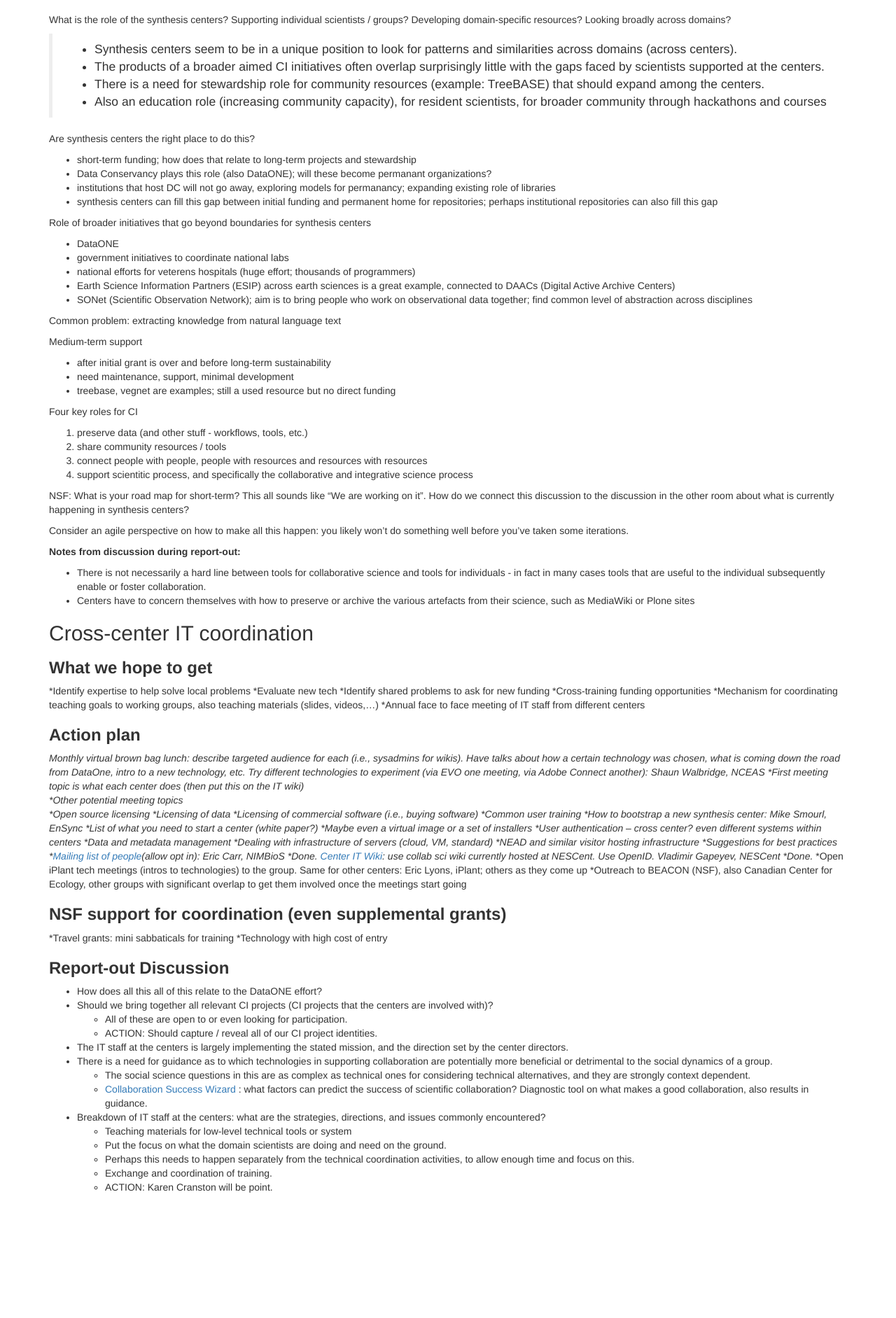
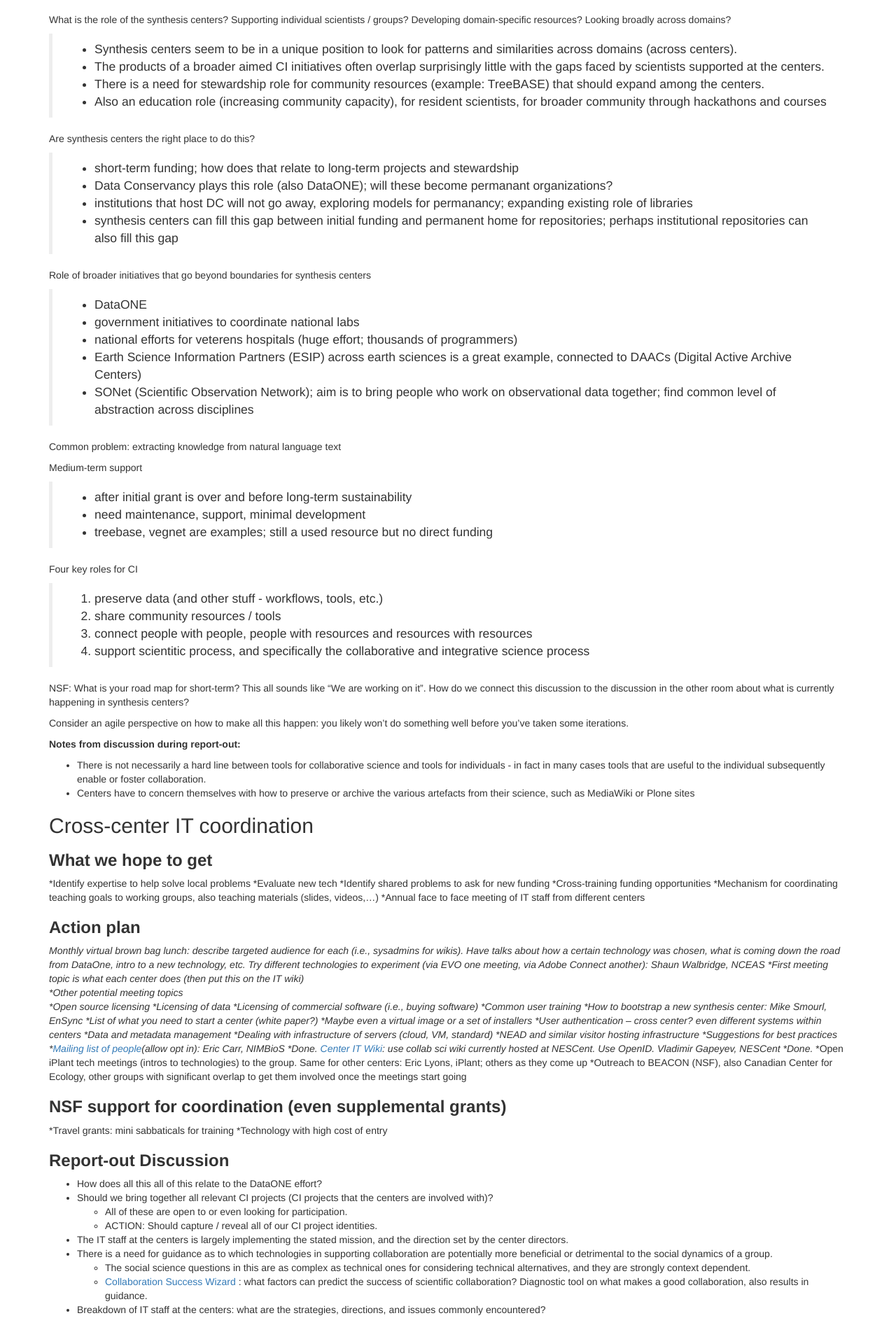
Before and after one commit to bio-collabit/wiki, a Jekyll site: the page built from 2011_Workshop/Day_3_Breakouts.md, in a window 1280 px wide. Shown: the part 905-2788 px from the top of the page at 70% size. Built offline with Jekyll 4.4.1, drawn with Linux system fonts in a browser that asks for light colours; nearby versions of some CDN libraries; library files that are not in the unit come from our copies; Markdown is read by kramdown in place of the engine named in the settings; before the commit the page ends 2621 px from its top, so only the background shows below that.

Commit message:
finishing up the bullet formatting

```diff
--- a/2011_Workshop/Day_3_Breakouts.md
+++ b/2011_Workshop/Day_3_Breakouts.md
@@ -39,30 +39,30 @@
 > - Also an education role (increasing community capacity), for resident scientists, for broader community through hackathons and courses
 
 Are synthesis centers the right place to do this?
-+ short-term funding; how does that relate to long-term projects and stewardship
-+ Data Conservancy plays this role (also DataONE); will these become permanant organizations?
-+ institutions that host DC will not go away, exploring models for permanancy; expanding existing role of libraries
-+ synthesis centers can fill this gap between initial funding and permanent home for repositories; perhaps institutional repositories can also fill this gap
+> - short-term funding; how does that relate to long-term projects and stewardship
+> - Data Conservancy plays this role (also DataONE); will these become permanant organizations?
+> - institutions that host DC will not go away, exploring models for permanancy; expanding existing role of libraries
+> - synthesis centers can fill this gap between initial funding and permanent home for repositories; perhaps institutional repositories can also fill this gap
 
 Role of broader initiatives that go beyond boundaries for synthesis centers
-* DataONE
-* government initiatives to coordinate national labs
-* national efforts for veterens hospitals (huge effort; thousands of programmers)
-* Earth Science Information Partners (ESIP) across earth sciences is a great example, connected to DAACs (Digital Active Archive Centers)
-* SONet (Scientific Observation Network); aim is to bring people who work on observational data together; find common level of abstraction across disciplines
+> - DataONE
+> - government initiatives to coordinate national labs
+> - national efforts for veterens hospitals (huge effort; thousands of programmers)
+> - Earth Science Information Partners (ESIP) across earth sciences is a great example, connected to DAACs (Digital Active Archive Centers)
+> - SONet (Scientific Observation Network); aim is to bring people who work on observational data together; find common level of abstraction across disciplines
 
 Common problem: extracting knowledge from natural language text
 
 Medium-term support
-* after initial grant is over and before long-term sustainability
-* need maintenance, support, minimal development
-* treebase, vegnet are examples; still a used resource but no direct funding
+> - after initial grant is over and before long-term sustainability
+> - need maintenance, support, minimal development
+> - treebase, vegnet are examples; still a used resource but no direct funding
 
 Four key roles for CI
-  1. preserve data (and other stuff - workflows, tools, etc.)
-  2. share community resources / tools
-  3. connect people with people, people with resources and resources with resources
-  4. support scientitic process, and specifically the collaborative and integrative science process
+>  1. preserve data (and other stuff - workflows, tools, etc.)
+>  2. share community resources / tools
+>  3. connect people with people, people with resources and resources with resources
+>  4. support scientitic process, and specifically the collaborative and integrative science process
 
 NSF: What is your road map for short-term? This all sounds like "We are working on it". How do we connect this discussion to the discussion in the other room about what is currently happening in synthesis centers?
 
```
